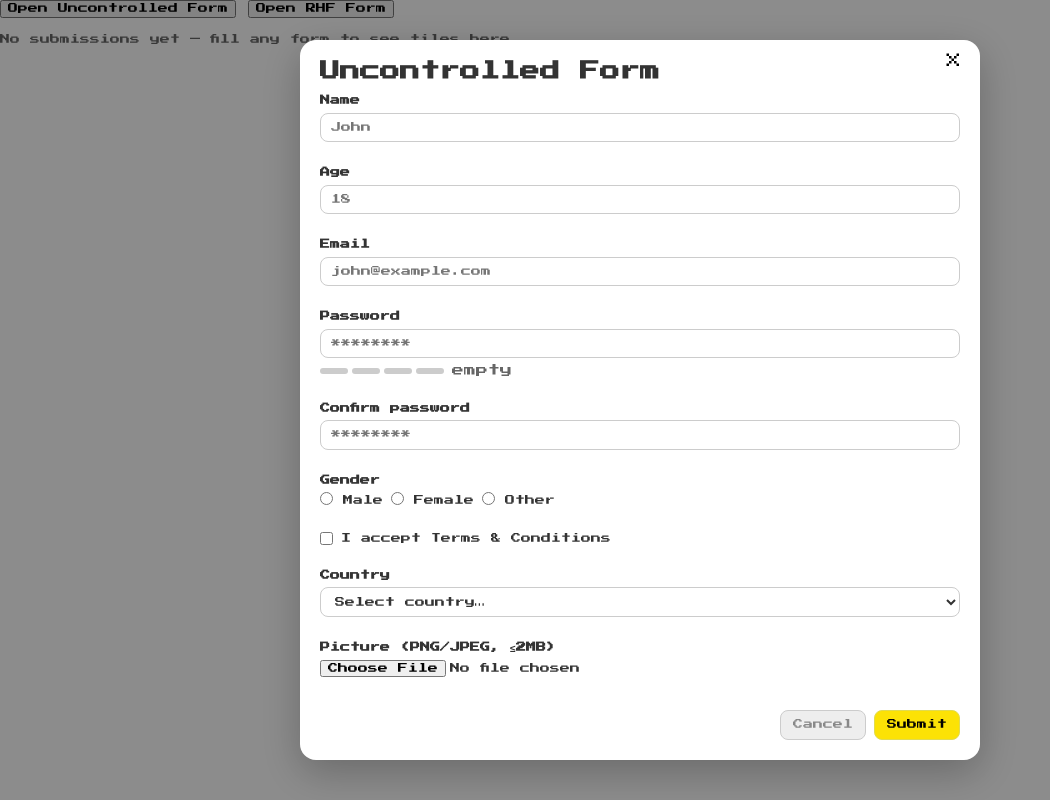
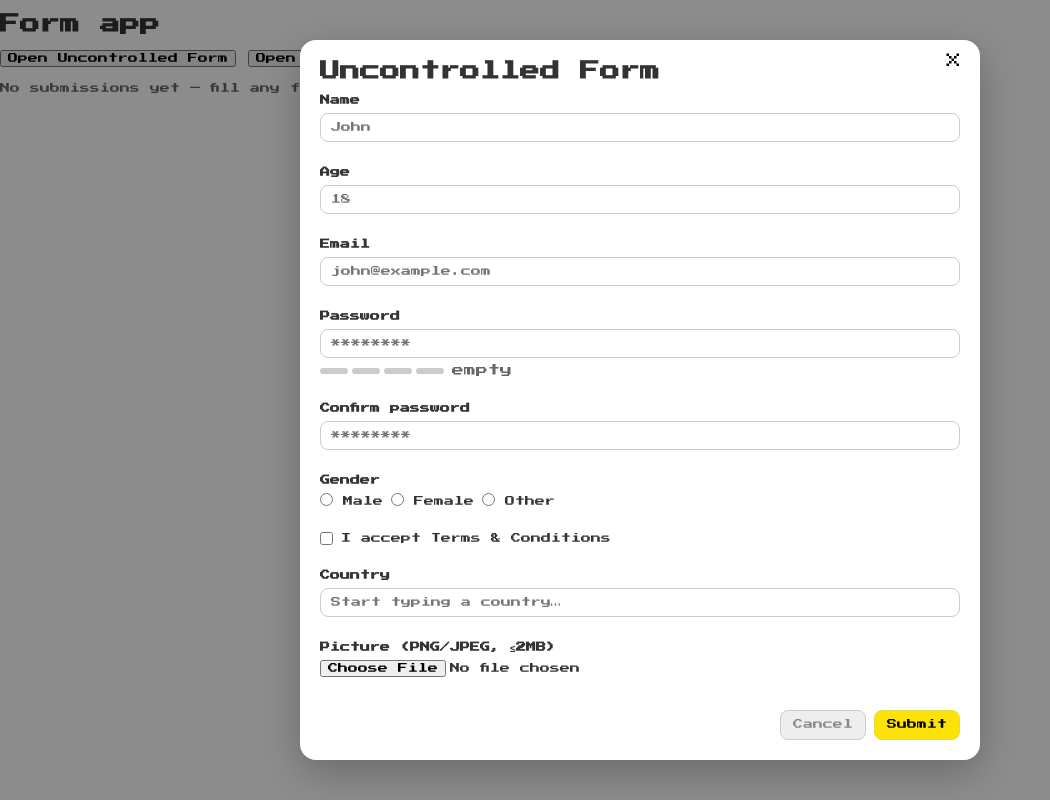
Before and after one commit to solowihmaria/react-course-forms, a React (Vite) app: page / in a window 1280 px wide. Both pictures are taken after a click on the button "Open Uncontrolled Form". Shown: the whole page, without its empty margins (0-1050 px from the left). Built offline with nearby package versions, Linux system fonts and the light colour scheme.

Commit message:
feat: add native country autocomplete

```diff
--- a/src/App.tsx
+++ b/src/App.tsx
@@ -13,6 +13,8 @@ function App() {
 
   return (
     <>
+      <h1>Form app</h1>
+
       <div style={{ display: 'flex', gap: 12, marginBottom: 16 }}>
         <button onClick={() => setMode('uncontrolled')}>
           Open Uncontrolled Form
--- a/src/components/Forms/RHFForm/RHFForm.tsx
+++ b/src/components/Forms/RHFForm/RHFForm.tsx
@@ -207,26 +207,22 @@ export function RHFForm({ onSuccess }: Props) {
         </div>
       </div>
 
-      {/* country (пока select; позже  autocomplete) */}
       <div className={s.row}>
         <label className={s.label} htmlFor="country">
           Country
         </label>
-        <select
+        <input
           id="country"
-          className={s.select}
-          defaultValue=""
+          className={s.input}
+          list="countries-list"
+          placeholder="Start typing a country…"
           {...register('country')}
-        >
-          <option value="" disabled>
-            Select country…
-          </option>
+        />
+        <datalist id="countries-list">
           {countries.map((c) => (
-            <option key={c} value={c}>
-              {c}
-            </option>
+            <option key={c} value={c} />
           ))}
-        </select>
+        </datalist>
         <div className={s.error} aria-live="polite">
           {errors.country?.message}
         </div>
--- a/src/components/Forms/UncontrolledForm/UncontrolledForm.tsx
+++ b/src/components/Forms/UncontrolledForm/UncontrolledForm.tsx
@@ -207,26 +207,22 @@ export function UncontrolledForm({ onSuccess }: Props) {
         </div>
       </div>
 
-      {/* country (пока select из стора; позже заменим на autocomplete) */}
       <div className={s.row}>
         <label className={s.label} htmlFor="country">
           Country
         </label>
-        <select
-          className={s.select}
+        <input
           id="country"
+          className={s.input}
           name="country"
-          defaultValue=""
-        >
-          <option value="" disabled>
-            Select country…
-          </option>
+          list="countries-list"
+          placeholder="Start typing a country…"
+        />
+        <datalist id="countries-list">
           {countries.map((c) => (
-            <option key={c} value={c}>
-              {c}
-            </option>
+            <option key={c} value={c} />
           ))}
-        </select>
+        </datalist>
         <div className={s.error} aria-live="polite">
           {errors.country}
         </div>
```
